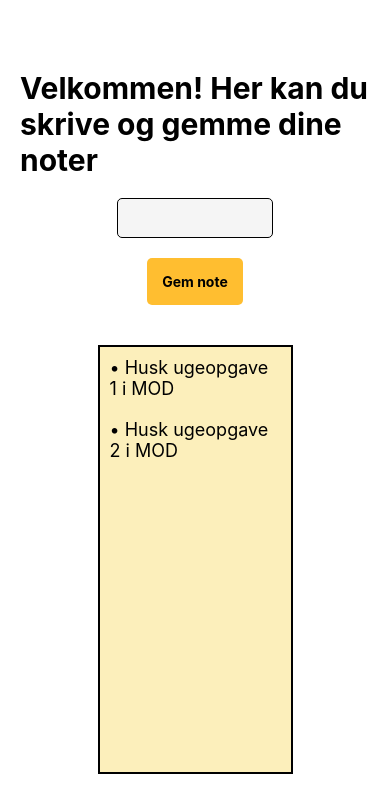
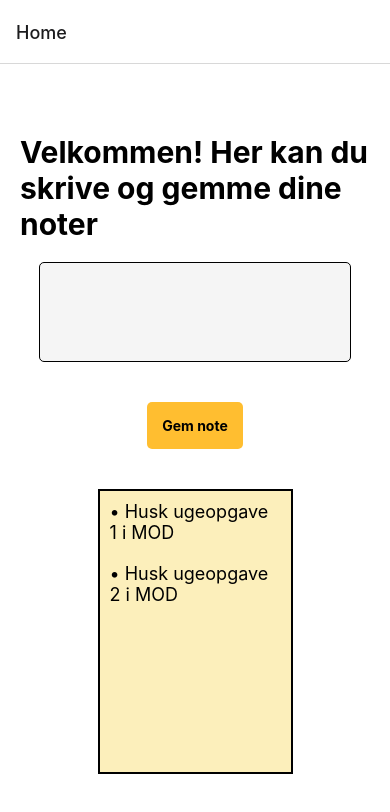
Before and after one commit to Mahe0055/NotebookApp, a React Native app: screen / in a window 390 px wide. Shown: the top 812 px of the page. Built offline with nearby package versions, Linux system fonts and the light colour scheme.

Commit message:
Lavet opgave 2,3,4 samt tekst til kode, og organisering af kode

```diff
--- a/App.js
+++ b/App.js
@@ -1,29 +1,33 @@
 import { StatusBar } from "expo-status-bar";
-import {
-  StyleSheet,
-  Text,
-  View,
-  TouchableOpacity,
-  TextInput,
-  FlatList,
-} from "react-native";
-import { useState } from "react";
+import { StyleSheet, Text, View, TouchableOpacity, TextInput, FlatList } from "react-native";
+import { useState, useEffect } from "react";
+import { NavigationContainer } from '@react-navigation/native';
+import { createStackNavigator } from '@react-navigation/stack';
 
-export default function App() {
-  //Hver note skal returneres som en string (tekst)
+const Stack = createStackNavigator();
+
+// Hjemmeskærmen med en liste af noter
+function HomeScreen({ navigation, route }) {
   const [note, setNote] = useState("");
-  //Laver 2 noter som allerede vil eksistere i notelisten
   const [noteText, setNoteText] = useState([
     { key: 1, noteType: "Husk ugeopgave 1 i MOD" },
     { key: 2, noteType: "Husk ugeopgave 2 i MOD" },
   ]);
 
+  // Brug useEffect til at opdatere listen, når vi vender tilbage fra NoteDetailScreen
+  useEffect(() => {
+    if (route.params?.updatedNote && route.params?.key) {
+      setNoteText((prevNotes) =>
+        prevNotes.map((item) =>
+          item.key === route.params.key ? { ...item, noteType: route.params.updatedNote } : item
+        )
+      );
+    }
+  }, [route.params?.updatedNote]); // Lytter efter ændringer i parametrene
+
   function buttonHandler() {
-    //For hver ny note, vil den altid komme øverst efter den senest note
     setNoteText([{ key: noteText.length + 1, noteType: note }, ...noteText]);
-    setNote(""); //Input felt bliver tomt
-    // Viser en alert-besked efter en forsinkelse på 100 millisekunder
-    //Besked vises først efter listen er opdateret
+    setNote("");
     setTimeout(() => {
       alert("Din note: " + note + " ,er gemt");
     }, 100);
@@ -31,9 +35,7 @@ export default function App() {
 
   return (
     <View style={styles.container}>
-      <Text style={styles.noteText}>
-        Velkommen! Her kan du skrive og gemme dine noter
-      </Text>
+      <Text style={styles.noteText}>Velkommen! Her kan du skrive og gemme dine noter</Text>
       <TextInput
         style={styles.input}
         onChangeText={(txt) => setNote(txt)}
@@ -41,7 +43,7 @@ export default function App() {
       />
       <View>
         <TouchableOpacity style={styles.button} onPress={buttonHandler}>
-          <Text style={styles.buttonText}>Gem note</Text>
+          <Text style={styles.buttonText}>Gem note</Text> {/* Knap til at gemme ny note */}
         </TouchableOpacity>
       </View>
 
@@ -49,12 +51,13 @@ export default function App() {
         <FlatList
           data={noteText}
           renderItem={(listNotes) => (
-            <Text style={styles.noteItem}>
-              •{" "}
-              {listNotes.item.noteType.length > 25 //Tjekker om note har mere end 25 bogstaver
-                ? listNotes.item.noteType.substring(0, 25) + "..." //Hvis længden er mere end 25, tilføjes: ...
-                : listNotes.item.noteType}
-            </Text> //Listen af noter som er string i et array
+            <TouchableOpacity
+              onPress={() =>
+                navigation.navigate('NoteDetail', { note: listNotes.item.noteType, key: listNotes.item.key })
+              }
+            >
+              <Text style={styles.noteItem}>• {listNotes.item.noteType}</Text>
+            </TouchableOpacity>
           )}
         />
       </View>
@@ -63,12 +66,52 @@ export default function App() {
   );
 }
 
+// Detaljeskærm for at vise/redigere hele noten
+function NoteDetailScreen({ route, navigation }) {
+  const { note, key } = route.params; // Henter noten og nøgle fra navigationen
+  const [editableNote, setEditableNote] = useState(note); // State til redigérbar tekst
+
+  // Handler for at gemme ændringer og gå tilbage til HomeScreen
+  const saveNoteHandler = () => {
+    // Naviger tilbage til HomeScreen og send opdateret note som parametre
+    navigation.navigate('Home', { updatedNote: editableNote, key: key });
+  };
+
+  return (
+    <View style={styles.container}>
+      <Text style={styles.noteText}>Detaljer for noten:</Text>
+      <TextInput
+        style={styles.input}
+        multiline={true} // Tillader flere linjer
+        value={editableNote} // Viser den redigerbare note
+        onChangeText={setEditableNote} // Opdaterer tekst state
+      />
+      {/* Tilføjer en gem knap */}
+      <TouchableOpacity style={styles.button} onPress={saveNoteHandler}>
+        <Text style={styles.buttonText}>Gem ændringer</Text> {/* Knappen til at gemme ændringer */}
+      </TouchableOpacity>
+    </View>
+  );
+}
+
+// Main App component with navigation setup
+export default function App() {
+  return (
+    <NavigationContainer>
+      <Stack.Navigator initialRouteName="Home">
+        <Stack.Screen name="Home" component={HomeScreen} />
+        <Stack.Screen name="NoteDetail" component={NoteDetailScreen} />
+      </Stack.Navigator>
+    </NavigationContainer>
+  );
+}
+
 const styles = StyleSheet.create({
   container: {
     flex: 1,
     backgroundColor: "#fff",
     alignItems: "center",
-    justifyContent: "column",
+    justifyContent: "center",
   },
   containerList: {
     flex: 1,
@@ -77,7 +120,7 @@ const styles = StyleSheet.create({
     width: "50%",
     borderColor: "black",
     borderWidth: 2,
-    marginBottom: 70, //distance from bottom
+    marginBottom: 70,
   },
   noteText: {
     fontSize: 30,
@@ -85,30 +128,31 @@ const styles = StyleSheet.create({
     fontWeight: "bold",
     marginTop: 50,
   },
-  button: {
-    alignItems: "center",
-    backgroundColor: "#ffbe30", //yellow
-    padding: 15,
-    borderRadius: 5,
-    marginBottom: 40, //distance from bottom
-  },
-  buttonText: {
-    color: "#000000", //black
-    fontWeight: "bold",
-  },
   input: {
-    height: 40,
+    height: 100, // Højden på tekstinputfeltet
     borderColor: "black", // Sort kant
-    borderWidth: 1, // Tykkelse af kanten
+    borderWidth: 1, // Tykkelsen af kanten
     marginBottom: 20,
     paddingHorizontal: 10,
-    width: "40%",
+    width: "80%", // Giver bredde på tekstinput
     borderRadius: 5, // Afrunding af hjørner
-    backgroundColor: "#f5f5f5", // grå baggrundsfarve
+    backgroundColor: "#f5f5f5", // Lys baggrundsfarve
     fontSize: 15,
   },
   noteItem: {
-    fontSize: 18, // Større tekststørrelse for noterne
-    padding: 10, // Giver lidt ekstra plads omkring hver note
+    fontSize: 18,
+    padding: 10,
+  },
+  button: {
+    alignItems: "center",
+    backgroundColor: "#ffbe30", // Gul baggrundsfarve
+    padding: 15,
+    borderRadius: 5,
+    marginBottom: 40, // Afstand fra bunden
+    marginTop: 20, // Ekstra margin for at separere knappen fra inputfeltet
+  },
+  buttonText: {
+    color: "#000000", // Sort tekst
+    fontWeight: "bold",
   },
 });
```
Also changed, not shown: package.json (+10 -3 lines), 1 other file (tests, documents, lock files or other folders).
